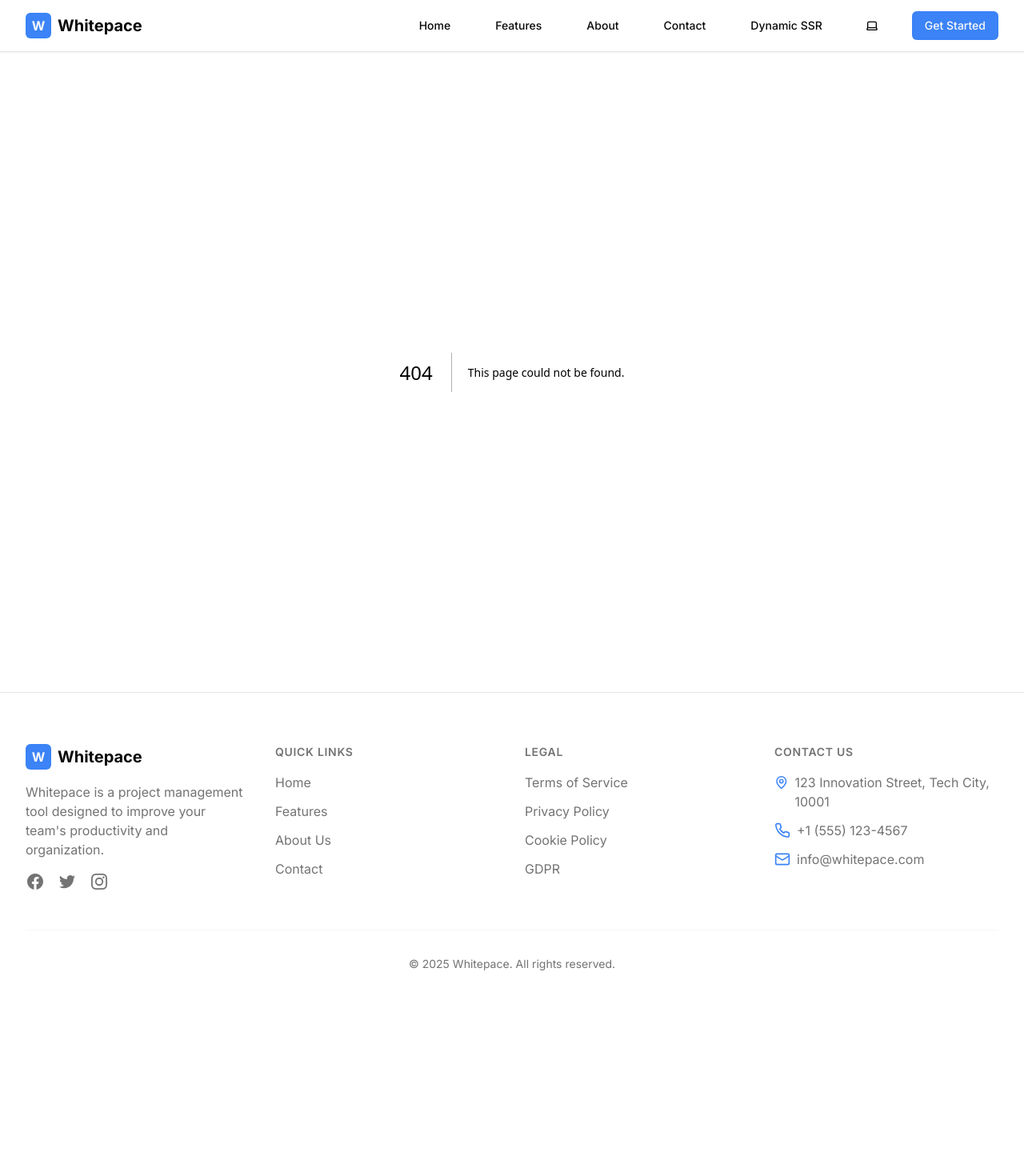
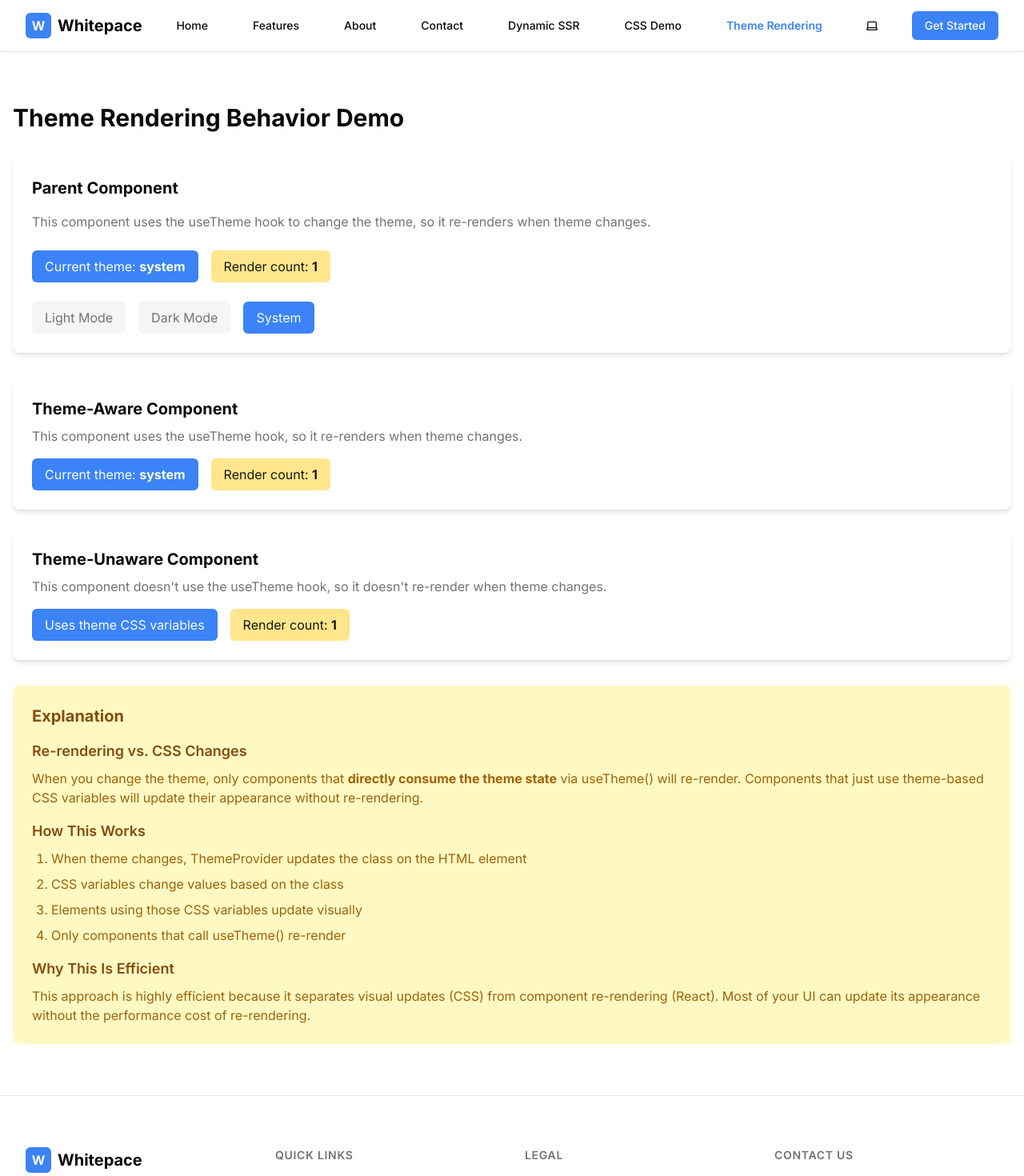
Before and after one commit to spatulatom/v0-recreate-figma-ui, a Next.js app: page /theme-rendering-demo in a window 1280 px wide. Before the commit this address had no page. Shown: the top 1470 px of the page at 80% size. Before the commit the page ends 1263 px from the top, so only its background shows below. Built offline with nearby package versions, Linux system fonts and the light colour scheme.

Commit message:
feat: add CSS demo link to navigation
Explain theme switching without full re-renders and context effects

Co-authored-by: null <40583214+spatulatom@users.noreply.github.com>

```diff
--- /dev/null
+++ b/app/theme-rendering-demo/page.tsx
@@ -0,0 +1,139 @@
+"use client"
+
+import { useEffect, useState } from "react"
+import { useTheme } from "@/components/theme-provider"
+
+// Component that will re-render when theme changes
+function ThemeAwareComponent() {
+  const { theme } = useTheme()
+  const [renderCount, setRenderCount] = useState(0)
+
+  // Increment render count on each render
+  useEffect(() => {
+    setRenderCount((prev) => prev + 1)
+  }, [])
+
+  return (
+    <div className="bg-card p-6 rounded-lg shadow-md mb-6">
+      <h3 className="text-xl font-bold text-foreground mb-2">Theme-Aware Component</h3>
+      <p className="text-muted-foreground mb-4">
+        This component uses the useTheme hook, so it re-renders when theme changes.
+      </p>
+      <div className="flex space-x-4 items-center">
+        <div className="px-4 py-2 bg-primary text-primary-foreground rounded-md">
+          Current theme: <strong>{theme}</strong>
+        </div>
+        <div className="px-4 py-2 bg-secondary text-secondary-foreground rounded-md">
+          Render count: <strong>{renderCount}</strong>
+        </div>
+      </div>
+    </div>
+  )
+}
+
+// Component that will NOT re-render when theme changes
+function ThemeUnawareComponent() {
+  const [renderCount, setRenderCount] = useState(0)
+
+  // Increment render count on each render
+  useEffect(() => {
+    setRenderCount((prev) => prev + 1)
+  }, [])
+
+  return (
+    <div className="bg-card p-6 rounded-lg shadow-md mb-6">
+      <h3 className="text-xl font-bold text-foreground mb-2">Theme-Unaware Component</h3>
+      <p className="text-muted-foreground mb-4">
+        This component doesn't use the useTheme hook, so it doesn't re-render when theme changes.
+      </p>
+      <div className="flex space-x-4 items-center">
+        <div className="px-4 py-2 bg-primary text-primary-foreground rounded-md">Uses theme CSS variables</div>
+        <div className="px-4 py-2 bg-secondary text-secondary-foreground rounded-md">
+          Render count: <strong>{renderCount}</strong>
+        </div>
+      </div>
+    </div>
+  )
+}
+
+export default function ThemeRenderingDemo() {
+  const { theme, setTheme } = useTheme()
+  const [renderCount, setRenderCount] = useState(0)
+
+  // Increment render count on each render
+  useEffect(() => {
+    setRenderCount((prev) => prev + 1)
+  }, [])
+
+  return (
+    <div className="container mx-auto px-4 py-16">
+      <h1 className="text-3xl font-bold text-foreground mb-8">Theme Rendering Behavior Demo</h1>
+
+      <div className="bg-card p-6 rounded-lg shadow-md mb-8">
+        <h2 className="text-xl font-bold text-foreground mb-4">Parent Component</h2>
+        <p className="text-muted-foreground mb-6">
+          This component uses the useTheme hook to change the theme, so it re-renders when theme changes.
+        </p>
+        <div className="flex space-x-4 items-center mb-6">
+          <div className="px-4 py-2 bg-primary text-primary-foreground rounded-md">
+            Current theme: <strong>{theme}</strong>
+          </div>
+          <div className="px-4 py-2 bg-secondary text-secondary-foreground rounded-md">
+            Render count: <strong>{renderCount}</strong>
+          </div>
+        </div>
+
+        <div className="flex space-x-4">
+          <button
+            onClick={() => setTheme("light")}
+            className={`px-4 py-2 rounded-md ${theme === "light" ? "bg-primary text-primary-foreground" : "bg-muted text-muted-foreground"}`}
+          >
+            Light Mode
+          </button>
+          <button
+            onClick={() => setTheme("dark")}
+            className={`px-4 py-2 rounded-md ${theme === "dark" ? "bg-primary text-primary-foreground" : "bg-muted text-muted-foreground"}`}
+          >
+            Dark Mode
+          </button>
+          <button
+            onClick={() => setTheme("system")}
+            className={`px-4 py-2 rounded-md ${theme === "system" ? "bg-primary text-primary-foreground" : "bg-muted text-muted-foreground"}`}
+          >
+            System
+          </button>
+        </div>
+      </div>
+
+      <ThemeAwareComponent />
+      <ThemeUnawareComponent />
+
+      <div className="bg-yellow-100 dark:bg-yellow-900 p-6 rounded-lg mt-8">
+        <h2 className="text-xl font-bold text-yellow-800 dark:text-yellow-200 mb-4">Explanation</h2>
+
+        <h3 className="text-lg font-semibold text-yellow-800 dark:text-yellow-200 mb-2">
+          Re-rendering vs. CSS Changes
+        </h3>
+        <p className="text-yellow-700 dark:text-yellow-300 mb-4">
+          When you change the theme, only components that <strong>directly consume the theme state</strong> via
+          useTheme() will re-render. Components that just use theme-based CSS variables will update their appearance
+          without re-rendering.
+        </p>
+
+        <h3 className="text-lg font-semibold text-yellow-800 dark:text-yellow-200 mb-2">How This Works</h3>
+        <ol className="list-decimal pl-6 text-yellow-700 dark:text-yellow-300 mb-4">
+          <li className="mb-2">When theme changes, ThemeProvider updates the class on the HTML element</li>
+          <li className="mb-2">CSS variables change values based on the class</li>
+          <li className="mb-2">Elements using those CSS variables update visually</li>
+          <li className="mb-2">Only components that call useTheme() re-render</li>
+        </ol>
+
+        <h3 className="text-lg font-semibold text-yellow-800 dark:text-yellow-200 mb-2">Why This Is Efficient</h3>
+        <p className="text-yellow-700 dark:text-yellow-300">
+          This approach is highly efficient because it separates visual updates (CSS) from component re-rendering
+          (React). Most of your UI can update its appearance without the performance cost of re-rendering.
+        </p>
+      </div>
+    </div>
+  )
+}
--- a/components/navbar.tsx
+++ b/components/navbar.tsx
@@ -59,6 +59,18 @@ export default function Navbar() {
             >
               Dynamic SSR
             </Link>
+            <Link
+              href="/css-demo"
+              className={`px-3 py-2 text-sm font-medium ${isActive("/css-demo") ? "active-link font-semibold" : "text-foreground hover:text-primary"}`}
+            >
+              CSS Demo
+            </Link>
+            <Link
+              href="/theme-rendering-demo"
+              className={`px-3 py-2 text-sm font-medium ${isActive("/theme-rendering-demo") ? "active-link font-semibold" : "text-foreground hover:text-primary"}`}
+            >
+              Theme Rendering
+            </Link>
             <ThemeToggle />
             <button className="bg-primary text-primary-foreground px-4 py-2 rounded-md text-sm font-medium hover:bg-primary/90 transition-colors">
               Get Started
@@ -117,6 +129,20 @@ export default function Navbar() {
             >
               Dynamic SSR
             </Link>
+            <Link
+              href="/css-demo"
+              className={`block px-3 py-2 rounded-md text-base font-medium ${isActive("/css-demo") ? "active-link font-semibold" : "text-foreground hover:text-primary hover:bg-gray-50 dark:hover:bg-gray-800"}`}
+              onClick={() => setIsMenuOpen(false)}
+            >
+              CSS Demo
+            </Link>
+            <Link
+              href="/theme-rendering-demo"
+              className={`block px-3 py-2 rounded-md text-base font-medium ${isActive("/theme-rendering-demo") ? "active-link font-semibold" : "text-foreground hover:text-primary hover:bg-gray-50 dark:hover:bg-gray-800"}`}
+              onClick={() => setIsMenuOpen(false)}
+            >
+              Theme Rendering
+            </Link>
             <button className="mt-2 w-full bg-primary text-primary-foreground px-4 py-2 rounded-md text-sm font-medium hover:bg-primary/90 transition-colors">
               Get Started
             </button>
```
